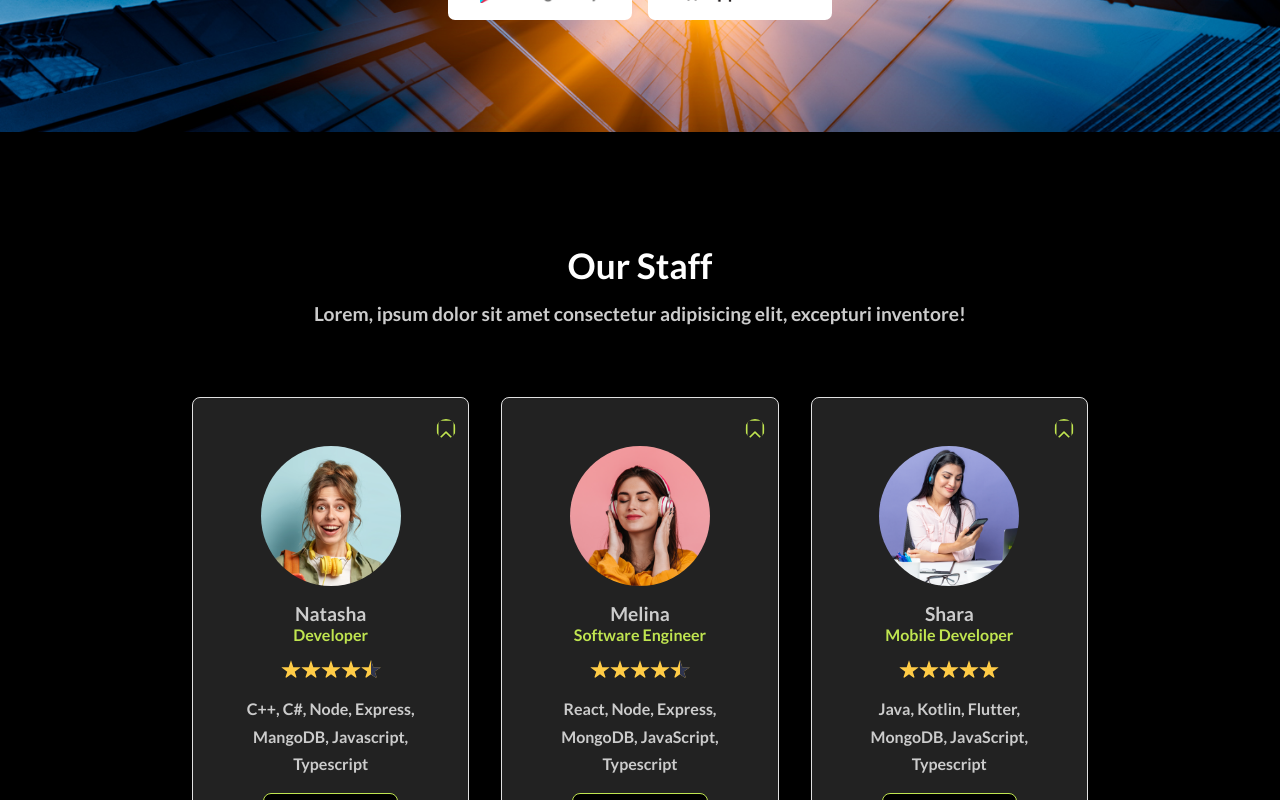
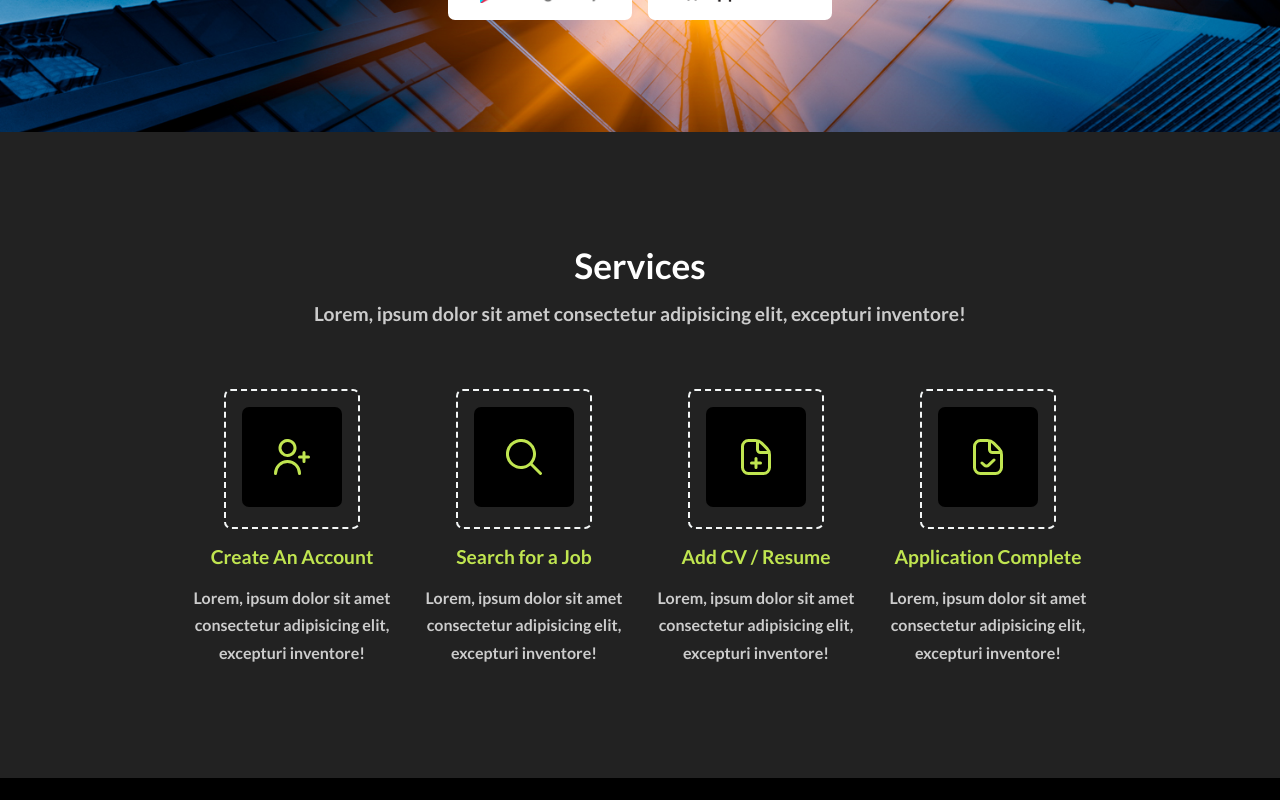
Before and after one commit to Moamin-AbuEwaida/landingpage-dark-mode, a React (Create React App) app: page / in a window 1280 px wide. Shown: the part 4540-5340 px from the top of the page. Built offline with nearby package versions, Linux system fonts and the light colour scheme; a web font is replaced by a local one.

Commit message:
services section component

```diff
--- a/src/App.js
+++ b/src/App.js
@@ -4,6 +4,7 @@ import SectionDownload from "./components/SectionDownload";
 import SectionFooter from "./components/SectionFooter";
 import SectionJobs from "./components/SectionJobs";
 import SectionStaff from "./components/SectionStaff";
+import ServiceSection from "./components/ServiceSection";
 import SubscribeSection from "./components/SubscribeSection";
 
 function App() {
@@ -13,6 +14,7 @@ function App() {
       <SectionCategory />
       <SectionJobs />
       <SectionDownload />
+      <ServiceSection />
       <SectionStaff />
       <SubscribeSection />
       <SectionFooter />
--- /dev/null
+++ b/src/components/ServiceItem.jsx
@@ -0,0 +1,50 @@
+import React from "react";
+import styled from "styled-components";
+import { InnerLayout } from "../Layouts";
+
+const ServiceItem = ({ icon, name, para }) => {
+  return (
+    <ServiceItemStyled>
+      <div className="image">
+        <img src={icon} alt="" />
+      </div>
+      <h4>{name}</h4>
+      <p>{para}</p>
+    </ServiceItemStyled>
+  );
+};
+
+const ServiceItemStyled = styled.div`
+  &:hover {
+    .image {
+      border: 2px dashed var(--color-primary);
+    }
+  }
+  text-align: center;
+  .image {
+    border-radius: 7px;
+    border: 2px dashed #f4f7f7;
+    display: flex;
+    align-items: center;
+    justify-content: center;
+    display: inline-block;
+    transition: all 0.4s ease-in-out;
+    img {
+      width: 100px;
+      padding: 2rem;
+      background-color: #000;
+      margin: 1rem;
+      border-radius: 7px;
+    }
+  }
+  h4 {
+    color: var(--color-primary);
+    padding: 1rem 0;
+  }
+  p {
+    font-size: 1rem;
+    line-height: 1.7rem;
+  }
+`;
+
+export default ServiceItem;
--- /dev/null
+++ b/src/components/ServiceSection.jsx
@@ -0,0 +1,74 @@
+import React from "react";
+import styled from "styled-components";
+import { InnerLayout } from "../Layouts";
+import ServiceItem from "./ServiceItem";
+import Title from "./Title";
+import search from "../img/search2.svg";
+import apply from "../img/apply2.svg";
+import account from "../img/create_account.svg";
+import add from "../img/add.svg";
+
+const ServiceSection = () => {
+  return (
+    <ServiceSectionStyled>
+      <InnerLayout>
+        <div className="title-container">
+          <Title
+            name={"Services"}
+            para={
+              "Lorem, ipsum dolor sit amet consectetur adipisicing elit, excepturi inventore!"
+            }
+          />
+          <div className="service-container">
+            <ServiceItem
+              icon={account}
+              name={"Create An Account"}
+              para={
+                "Lorem, ipsum dolor sit amet consectetur adipisicing elit, excepturi inventore!"
+              }
+            />
+            <ServiceItem
+              icon={search}
+              name={"Search for a Job"}
+              para={
+                "Lorem, ipsum dolor sit amet consectetur adipisicing elit, excepturi inventore!"
+              }
+            />
+            <ServiceItem
+              icon={add}
+              name={"Add CV / Resume"}
+              para={
+                "Lorem, ipsum dolor sit amet consectetur adipisicing elit, excepturi inventore!"
+              }
+            />
+            <ServiceItem
+              icon={apply}
+              name={"Application Complete"}
+              para={
+                "Lorem, ipsum dolor sit amet consectetur adipisicing elit, excepturi inventore!"
+              }
+            />
+          </div>
+        </div>
+      </InnerLayout>
+    </ServiceSectionStyled>
+  );
+};
+
+const ServiceSectionStyled = styled.section`
+  background-color: #222;
+  .service-container {
+    padding-top: 3rem;
+    display: grid;
+    grid-template-columns: repeat(4, 1fr);
+    grid-gap: 2rem;
+    @media screen and (max-width: 960px) {
+      grid-template-columns: repeat(2, 1fr);
+    }
+    @media screen and (max-width: 672px) {
+      grid-template-columns: repeat(1, 1fr);
+    }
+  }
+`;
+
+export default ServiceSection;
```
